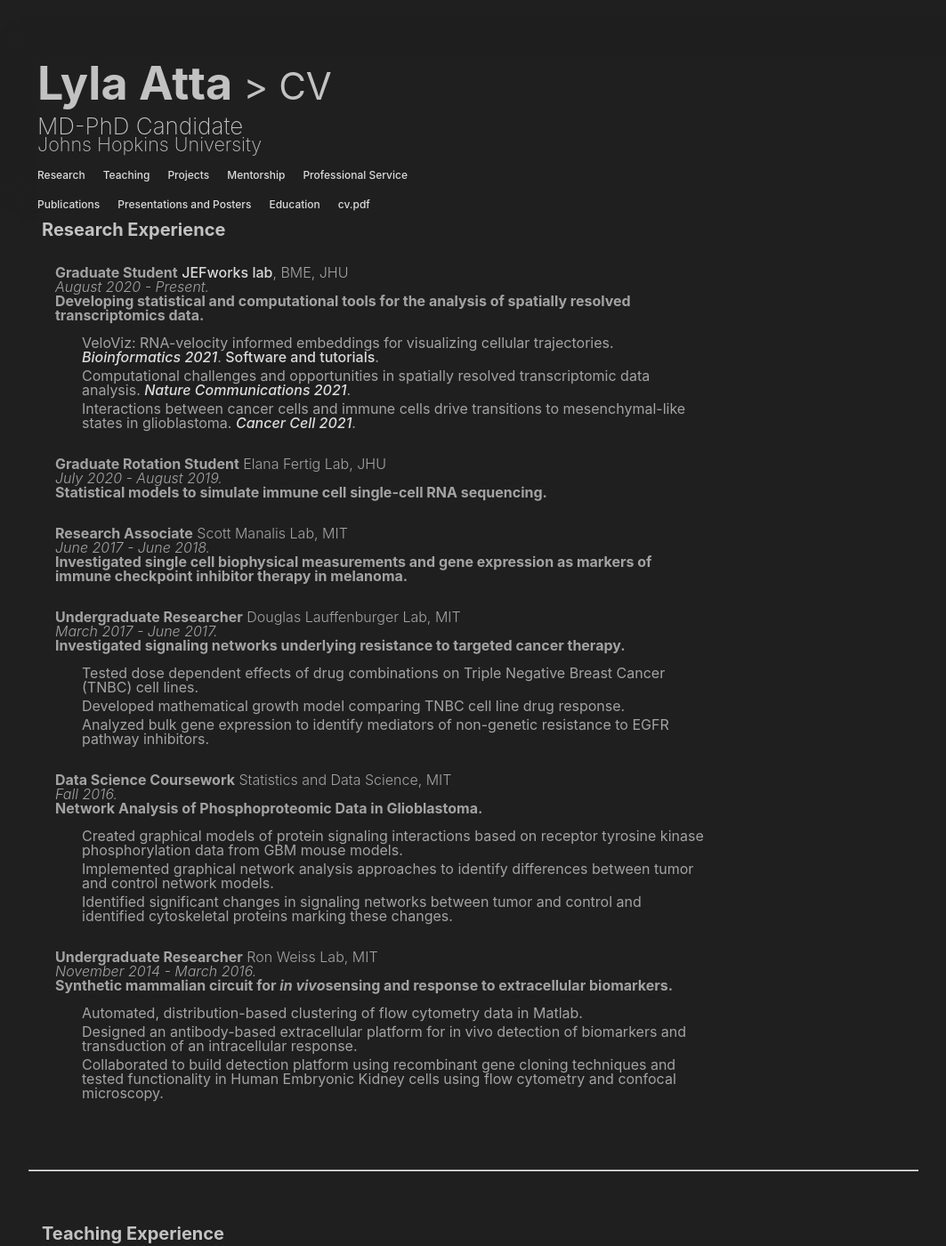
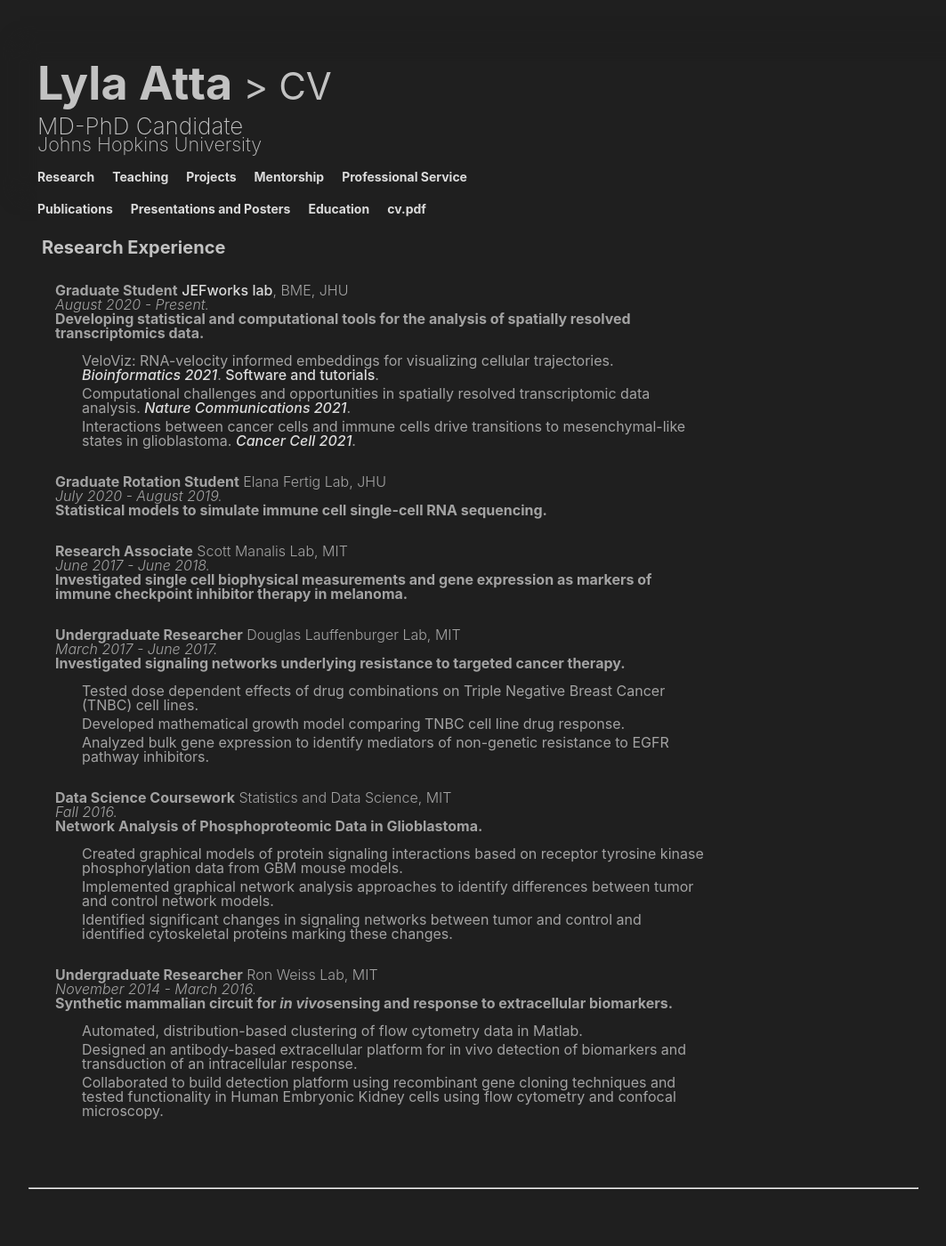
Before and after one commit to LylaAtta/LylaAtta.github.io, a Jekyll site: the page docs/cv.html, which Jekyll copies as it is, in a window 1280 px wide and 1400 px high. Shown: the whole window at 89% size, without its empty margins (26-1089 px from the left). Built offline with Jekyll 4.4.1, drawn with Linux system fonts in a browser that asks for light colours.

Commit message:
format links and css cleanup

```diff
--- a/docs/cv.html
+++ b/docs/cv.html
@@ -17,17 +17,17 @@
     	<h5>Johns Hopkins University</h5>
 
         <div class="topnav">
-            <a href="#research">Research</a>
-            <a href="#teaching">Teaching</a>
-            <a href="#projects">Projects</a>
-            <a href="#mentorship">Mentorship</a>
-            <a href="#professional">Professional Service</a>
+            <a class="bar" href="#research">Research</a>
+            <a class="bar" href="#teaching">Teaching</a>
+            <a class="bar" href="#projects">Projects</a>
+            <a class="bar" href="#mentorship">Mentorship</a>
+            <a class="bar" href="#professional">Professional Service</a>
         </div>
         <div class="topnav" style="padding-top: 0px; padding-bottom: 10px;">
-            <a href="#pubs">Publications</a>
-            <a href="#presentations">Presentations and Posters</a>
-            <a href="#education">Education</a>
-            <a href="https://github.com/LylaAtta/LylaAtta.github.io/raw/main/LylaAtta_CV_20220708.pdf">cv.pdf</a>
+            <a class="bar" href="#pubs">Publications</a>
+            <a class="bar" href="#presentations">Presentations and Posters</a>
+            <a class="bar" href="#education">Education</a>
+            <a class="bar" href="https://github.com/LylaAtta/LylaAtta.github.io/raw/main/LylaAtta_CV_20220708.pdf">cv.pdf</a>
         </div>
 
     </div>
@@ -37,13 +37,13 @@
     <h6><a id="research"></a>Research Experience</h6>
     <ul class="main">
         <li class="main"><b>Graduate Student</b>
-            <a href="https://jef.works/">JEFworks lab</a>, BME, JHU<br>
+            <a class="general" href="https://jef.works/">JEFworks lab</a>, BME, JHU<br>
             <em>August 2020 - Present.</em><br>
             <b>Developing statistical and computational tools for the analysis of spatially resolved transcriptomics data.</b></li>
             <ul class="sub">
-                <li class="sub">VeloViz: RNA-velocity informed embeddings for visualizing cellular trajectories. <a href="https://doi.org/10.1093/bioinformatics/btab653"><em>Bioinformatics 2021</em></a>. <a href="https://jef.works/veloviz/">Software and tutorials</a>.</li>
-                <li class="sub">Computational challenges and opportunities in spatially resolved transcriptomic data analysis. <a href="https://www.nature.com/articles/s41467-021-25557-9"><em>Nature Communications 2021</em></a>.</li>
-                <li class="sub">Interactions between cancer cells and immune cells drive transitions to mesenchymal-like states in glioblastoma. <a href="https://www.cell.com/cancer-cell/fulltext/S1535-6108(21)00268-3"><em>Cancer Cell 2021</em></a>.</li>
+                <li class="sub">VeloViz: RNA-velocity informed embeddings for visualizing cellular trajectories. <a class="general" href="https://doi.org/10.1093/bioinformatics/btab653"><em>Bioinformatics 2021</em></a>. <a class="general" href="https://jef.works/veloviz/">Software and tutorials</a>.</li>
+                <li class="sub">Computational challenges and opportunities in spatially resolved transcriptomic data analysis. <a class="general" href="https://www.nature.com/articles/s41467-021-25557-9"><em>Nature Communications 2021</em></a>.</li>
+                <li class="sub">Interactions between cancer cells and immune cells drive transitions to mesenchymal-like states in glioblastoma. <a class="general" href="https://www.cell.com/cancer-cell/fulltext/S1535-6108(21)00268-3"><em>Cancer Cell 2021</em></a>.</li>
             </ul>
         <li class="main"><b>Graduate Rotation Student</b>
             Elana Fertig Lab, JHU<br>
@@ -112,7 +112,7 @@
             JHU School of Medicine<br>
             <em>August 2021 - March 2022</em><br>
             <b>Interviewed 31 JHUSOM applicants, reviewed and summarized applications, and provided admission input to faculty admissions committee.</b></li>
-        <li class="main"><b><a href="https://www.panfab.org/">Greater Boston Pandemic Fabrication Team</a></b><br>
+        <li class="main"><b><a class="general" href="https://www.panfab.org/">Greater Boston Pandemic Fabrication Team</a></b><br>
             <em>March 202 - September 2021</em><br>
             <b>Co-led design and testing of Powered Air-Purifying Respirators to address COVID-19 PPE shortages. (Kothakonda <em>et. al.</em></b></li>
         <li class="main"><b>Center for RISC</b><br>
@@ -191,24 +191,24 @@
     <ul class="main">
         <li class="main"><b>Graduate</b>
             <ul class="sub">
-                <li class="sub"><b><u>Atta L.*</u></b>, Sahoo A., Fan J., VeloViz: RNA-velocity informed embeddings for visualizing cellular trajectories. <a href="https://doi.org/10.1093/bioinformatics/btab653"><em>Bioinformatics, 2021</em></a>. <a href="https://jef.works/veloviz/">Software and tutorials</a>.</li>
-                <li class="sub"><b><u>Atta L.*</u></b>, Fan J., Computational challenges and opportunities in spatially resolved transcriptomic data analysis. <a href="https://www.nature.com/articles/s41467-021-25557-9"><em>Nature Communications 2021</em></a>.</li>
-                <li class="sub">Hara T., Chanoch-Myers R., Mathewson N.D., Myskiw C., <b><u>Atta L.</u></b>, Bussema L., Eichhorn S.W., Greenwald A.C., Kinker G.S., Rodman C., Gonzalez Castro L.N., Wakimoto H., Rozenblatt-Rosen O., Zhuang X., Fan J., Hunter T., Verma I.M., Wucherpfennig K.W., Regev A., Suvà M.L., Tirosh I., Interactions between cancer cells and immune cells drive transitions to mesenchymal-like states in glioblastoma. <a href="https://www.cell.com/cancer-cell/fulltext/S1535-6108(21)00268-3"><em>Cancer Cell 2021</em></a>.</li>
-                <li class="sub">Miller B., Huang F., <b><u>Atta L.</u></b>, Sahoo A., Fan J., Reference-free cell-type deconvolution of pixel-resolution spatially resolved transcriptomics data. <a href="https://www.nature.com/articles/s41467-022-30033-z"><em>Nature Communications, 2022</em></a>.</li>
+                <li class="sub"><b><u>Atta L.*</u></b>, Sahoo A., Fan J., VeloViz: RNA-velocity informed embeddings for visualizing cellular trajectories. <a class="general" href="https://doi.org/10.1093/bioinformatics/btab653"><em>Bioinformatics, 2021</em></a>. <a class="general" href="https://jef.works/veloviz/">Software and tutorials</a>.</li>
+                <li class="sub"><b><u>Atta L.*</u></b>, Fan J., Computational challenges and opportunities in spatially resolved transcriptomic data analysis. <a class="general" href="https://www.nature.com/articles/s41467-021-25557-9"><em>Nature Communications 2021</em></a>.</li>
+                <li class="sub">Hara T., Chanoch-Myers R., Mathewson N.D., Myskiw C., <b><u>Atta L.</u></b>, Bussema L., Eichhorn S.W., Greenwald A.C., Kinker G.S., Rodman C., Gonzalez Castro L.N., Wakimoto H., Rozenblatt-Rosen O., Zhuang X., Fan J., Hunter T., Verma I.M., Wucherpfennig K.W., Regev A., Suvà M.L., Tirosh I., Interactions between cancer cells and immune cells drive transitions to mesenchymal-like states in glioblastoma. <a class="general" href="https://www.cell.com/cancer-cell/fulltext/S1535-6108(21)00268-3"><em>Cancer Cell 2021</em></a>.</li>
+                <li class="sub">Miller B., Huang F., <b><u>Atta L.</u></b>, Sahoo A., Fan J., Reference-free cell-type deconvolution of pixel-resolution spatially resolved transcriptomics data. <a class="general" href="https://www.nature.com/articles/s41467-022-30033-z"><em>Nature Communications, 2022</em></a>.</li>
             </ul>
         <li class="main"><b>Addressing COVID-19 PPE shortages</b>
             <ul class="sub">
-                <li class="sub">Kothakonda A.*, <b><u>Atta L.*</u></b>, Plana D.*, Ward F.*, Davis C., Cramer A., Moran R., Freake J., Tian E., Mazor O., Gorelik P., Van C., Hansen C., Yang H., Li Y., Sinha M.S., Li J., Yu S.H., LeBoeuf N.R., Linville-Engler B., Sorger P.K. De Novo Powered Air-Purifying Respirator Design and Fabrication for Pandemic Response. <a href="https://www.frontiersin.org/articles/10.3389/fbioe.2021.690905/full"><em>Front. bioeng. biotechnol., 2021.</em></a>.</li>
-                <li class="sub">Antonini M.J., Plana D., Srinivasan S., <b><u>Atta L.</u></b>, Achanta A., Yang H., Cramer A., Freake J., Sinha M.S., Yu S.H., LeBoeuf N.R., Linville-Engler B., Sorger P.K.A Crisis-Response Framework for Medical Device Development During the COVID-19 Pandemic. Frontiers in Digital Health., 2021. <a href="https://www.frontiersin.org/articles/10.3389/fdgth.2021.617106/full"><em>Frontiers in Digital Health., 2021.</em></a>.</li>
-                <li class="sub">Tyan K., Levin A., Avalos-Pacheco A., Plana D., Rand E.A., Yang H., Maliszewski L.E., Chylek L.A., <b><u>Atta L.</u></b>, Tye M.A., Carmack M.M., Oglesby N.S., Burgin S., Yu S.H., LeBoeuf N.R., Kemp J.M. Considerations for the Selection and Use of Disinfectants Against SARS-CoV-2 in a Healthcare Setting. <a href="https://academic.oup.com/ofid/article/7/9/ofaa396/5899802"><em>Open Forum for Infectious Disease, 2020.</em></a>.</li>
+                <li class="sub">Kothakonda A.*, <b><u>Atta L.*</u></b>, Plana D.*, Ward F.*, Davis C., Cramer A., Moran R., Freake J., Tian E., Mazor O., Gorelik P., Van C., Hansen C., Yang H., Li Y., Sinha M.S., Li J., Yu S.H., LeBoeuf N.R., Linville-Engler B., Sorger P.K. De Novo Powered Air-Purifying Respirator Design and Fabrication for Pandemic Response. <a class="general" href="https://www.frontiersin.org/articles/10.3389/fbioe.2021.690905/full"><em>Front. bioeng. biotechnol., 2021.</em></a>.</li>
+                <li class="sub">Antonini M.J., Plana D., Srinivasan S., <b><u>Atta L.</u></b>, Achanta A., Yang H., Cramer A., Freake J., Sinha M.S., Yu S.H., LeBoeuf N.R., Linville-Engler B., Sorger P.K.A Crisis-Response Framework for Medical Device Development During the COVID-19 Pandemic. Frontiers in Digital Health., 2021. <a class="general" href="https://www.frontiersin.org/articles/10.3389/fdgth.2021.617106/full"><em>Frontiers in Digital Health., 2021.</em></a>.</li>
+                <li class="sub">Tyan K., Levin A., Avalos-Pacheco A., Plana D., Rand E.A., Yang H., Maliszewski L.E., Chylek L.A., <b><u>Atta L.</u></b>, Tye M.A., Carmack M.M., Oglesby N.S., Burgin S., Yu S.H., LeBoeuf N.R., Kemp J.M. Considerations for the Selection and Use of Disinfectants Against SARS-CoV-2 in a Healthcare Setting. <a class="general" href="https://academic.oup.com/ofid/article/7/9/ofaa396/5899802"><em>Open Forum for Infectious Disease, 2020.</em></a>.</li>
             </ul>
         <li class="main"><b>Medical Education</b>
             <ul class="sub">
-                <li class="sub">Kumar P., Pickering C.M., <b><u>Atta L.</u></b>, Burns A.G., Chu R.F., Gracie T., Qin C.X., Whang K.A., Goldberg H.R., Student Curriculum Review Team, 8 Years Later. <a href="https://www.tandfonline.com/doi/abs/10.1080/0142159X.2020.1841891"><em>Medical Teacher, 2021.</em></a></li>
+                <li class="sub">Kumar P., Pickering C.M., <b><u>Atta L.</u></b>, Burns A.G., Chu R.F., Gracie T., Qin C.X., Whang K.A., Goldberg H.R., Student Curriculum Review Team, 8 Years Later. <a class="general" href="https://www.tandfonline.com/doi/abs/10.1080/0142159X.2020.1841891"><em>Medical Teacher, 2021.</em></a></li>
             </ul>
         <li class="main"><b>Undergraduate</b>
             <ul class="sub">
-                <li class="sub">Claas A.M., <b><u>Atta L.</u></b>, Gordonov S., Meyer A.S., Lauffenburger D.A. Systems Modeling Identifies Divergent Receptor Tyrosine Kinase Reprogramming to MAPK Pathway Inhibition. <a href="https://link.springer.com/article/10.1007/s12195-018-0542-y"><em>Cell. Mol. Bioeng., 2018.</em></a>.</li>
+                <li class="sub">Claas A.M., <b><u>Atta L.</u></b>, Gordonov S., Meyer A.S., Lauffenburger D.A. Systems Modeling Identifies Divergent Receptor Tyrosine Kinase Reprogramming to MAPK Pathway Inhibition. <a class="general" href="https://link.springer.com/article/10.1007/s12195-018-0542-y"><em>Cell. Mol. Bioeng., 2018.</em></a>.</li>
             </ul>
     </ul>
 
@@ -220,10 +220,10 @@
         <li class="main">Understanding transcriptional cell state changes within spatial contexts. NHGRI Genome TDCC Technology Area Forum May 2022. <em>Invited Talk.</em></li>
         <li class="main">VeloViz: RNA velocity-informed 2D embeddings for visualizing cellular trajectories. Neural Information Processing Systems Conference December 2021. <em>Invited Talk.</em></li>
         <li class="main">VeloViz: RNA velocity-informed 2D embeddings for visualizing cellular trajectories. JHU Bioinformatics Symposium October 2021. <em>Flash-talk and Poster.</em></li>
-        <li class="main"><a href="https://www.youtube.com/watch?v=JePjSpzI-2o">VeloViz: RNA velocity-informed 2D embeddings for visualizing cellular trajectories.</a> Cold Spring Harbor Labs Single-Cell Meeting November 2021. <em>Flash-talk and Poster.</em></li>
+        <li class="main"><a class="general" href="https://www.youtube.com/watch?v=JePjSpzI-2o">VeloViz: RNA velocity-informed 2D embeddings for visualizing cellular trajectories.</a> Cold Spring Harbor Labs Single-Cell Meeting November 2021. <em>Flash-talk and Poster.</em></li>
         <li class="main">VeloViz:RNA velocity-informed 2D embeddings for visualizing cellular trajectories. Broad Institute Single-Cell Working Group April 2021. <em>Invited Talk.</em></li>
         <li class="main">VeloViz: RNA velocity-informed 2D embeddings for visualizing cellular trajectories. Women of Whiting Symposium, Johns Hopkins University, April 2021. <em>Poster.</em></li>
-        <li class="main"><a href="https://hmcrs.org/events/pandemic-response/">De novo Powered Air-Purifying Respirator Design and Manufacture to Address Commercial Supply Shortages.</a> Pandemic Response: Resilience and Recovery in the Era of COVID-19, Harvard-MIT Center for Regulatory Science, June 2020. <em>Invited Talk.</em></li>
+        <li class="main"><a class="general" href="https://hmcrs.org/events/pandemic-response/">De novo Powered Air-Purifying Respirator Design and Manufacture to Address Commercial Supply Shortages.</a> Pandemic Response: Resilience and Recovery in the Era of COVID-19, Harvard-MIT Center for Regulatory Science, June 2020. <em>Invited Talk.</em></li>
         <li class="main">Prediction of BET Bromodomain Inhibitor Sensitization to Targeted Cancer Drugs. Znaty-Merck Prize for Research in BE, May 2017. <em>Presentation.</em></li>
         <li class="main">Using Native Transcriptomics to Predict RTK Response to Targeted Cancer Drugs. Undergraduate BE Research Symposium, May 2017. <em>Presentation.</em>.</li>
         <li class="main">Transcriptome Changes as Mediators of Intrinsic Cancer Drug Resistance. MIT Amgen Scholars Program, Aug. 2016. <em>Poster.</em></li>
--- a/docs/styles_cv.css
+++ b/docs/styles_cv.css
@@ -1,3 +1,7 @@
+/* ------ */
+/* SETUP  */
+/* ------ */
+
 body {
   background-color: #1f1f1f;
   padding:50px;
@@ -29,6 +33,7 @@
 
 h6 {
   font-weight: 700;
+  padding-top: 20px;
   margin-top: 60px;
   margin-bottom: 10px;
   margin-left: 15px;
@@ -49,46 +54,17 @@
   width: 800px
 }
 
+/* ----- */
+/* LISTS */
+/* ----- */
+
+
 ul {
   list-style-type: none;
   margin-left: 15px;
   margin-top: 15px;
   margin-bottom: 0px;
   padding: 0;
-}
-
-a:link {
-  color: #dbdbdb;
-  /*color: #c2c2c2;*/
-  font-weight: 500;
-  text-decoration: none;
-}
-
-a:hover {
-  color: #dbdbdb;
-  font-weight: 700;
-  color: #dbdbdb;
-  text-decoration: blink;
-  text-decoration-thickness: 3px;
-  text-decoration-color: #177378;
-}
-
-a:visited {
-  color: #177378;
-  text-decoration: none;
-}
-
-a.home {
-  /*color: #dbdbdb;*/
-  color: #c2c2c2;
-  font-weight: 700;
-}
-
-a.home:hover {
-  color: #177378;
-  font-weight: 700;
-  text-decoration: blink;
-  text-decoration-thickness: 3px;
 }
 
 ul.main {
@@ -115,6 +91,90 @@
 
 }
 
+li.main{
+    margin: 10px 0;
+    margin-top: 30px;
+    margin-bottom: 15px;
+}
+
+li.sub{
+  margin:  10px 0;
+  margin-top: 5px;
+  margin-bottom: 5px;
+}
+
+.inline-img {
+  display: inline;
+  margin: 0 0.01em;
+  padding: 0;
+  vertical-align: middle;
+  opacity: 0.6;
+  width: 25px;
+}
+
+/* ----- */
+/* LINKS */
+/* ----- */
+
+/* background color (dark grey): #1f1f1f,
+   text color (mid gray): #c2c2c2,
+   link color (light color): #dbdbdb,
+   hover color (teal): #177378 */
+
+/* general links */
+
+a.general:link, a.general:visited {
+  color: #dbdbdb;
+  font-weight: 500;
+  text-decoration: none;
+}
+
+a.general:hover {
+  color: #177378;
+  font-weight: 500;
+  text-decoration: none;
+  text-decoration-thickness: 0px;
+  text-decoration-color: #177378;
+}
+
+
+/* home link */
+
+a.home {
+  /*color: #dbdbdb;*/
+  color: #c2c2c2;
+  font-weight: 700;
+  text-decoration: none;
+}
+
+a.home:hover {
+  color: #177378;
+  font-weight: 800;
+  text-decoration: blink;
+  text-decoration-thickness: 20px;
+}
+
+
+/* nav bar links */
+
+a.bar:link {
+  color: #dbdbdb;
+  font-weight: 700;
+  text-decoration: bold;
+}
+
+a.bar:hover {
+  color: #177378;
+  text-decoration: blink;
+  text-decoration-thickness: 3px;
+  text-decoration-color: #177378;
+}
+
+
+/* ----------- */
+/* TOP NAV BAR */
+/* ----------- */
+
 /* Add a black background color to the top navigation */
 .topnav {
   background-color: #1f1f1f;
@@ -131,21 +191,10 @@
   padding-top: 15px;
   padding-bottom: 0px;
   text-decoration: none;
-  font-size: 12px;
+  font-size: 14px;
   top: 1000px;
 }
 
-/* Change the color of links on hover */
-.topnav a:hover {
-  background-color: #1f1f1f;
-  color: #177378;
-}
-
-/* Add a color to the active/current link */
-.topnav a.active {
-  background-color: #1f1f1f;
-  color: 177378;
-}
 
 :target {
   display: block;
@@ -154,9 +203,9 @@
   visibility: hidden;
 }
 
-.anchor {
-  position: relative;
-}
+/* ---- */
+/* MISC */
+/* ---- */
 
 div#top {
   position: fixed;
@@ -197,26 +246,7 @@
   width: 700px
 }
 
-li.main{
-    margin: 10px 0;
-    margin-top: 30px;
-    margin-bottom: 15px;
-}
-
-li.sub{
-  margin:  10px 0;
-  margin-top: 5px;
-  margin-bottom: 5px;
-}
-
-.inline-img {
-  display: inline;
-  margin: 0 0.01em;
-  padding: 0;
-  vertical-align: middle;
-  opacity: 0.6;
-  width: 25px;
-}
+/* line separator between sections */
 
 hr {
   display: block;
```
Also changed, not shown: index.html (+9 -7 lines), styles.css (+44 -30 lines).
